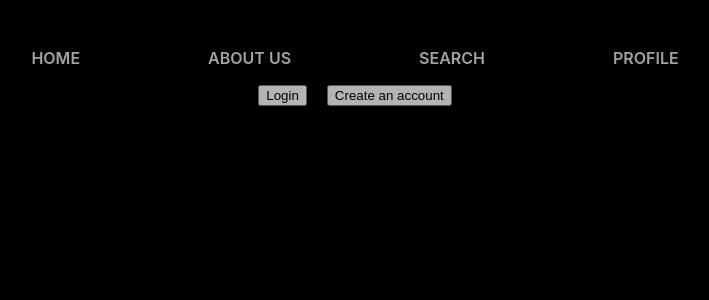
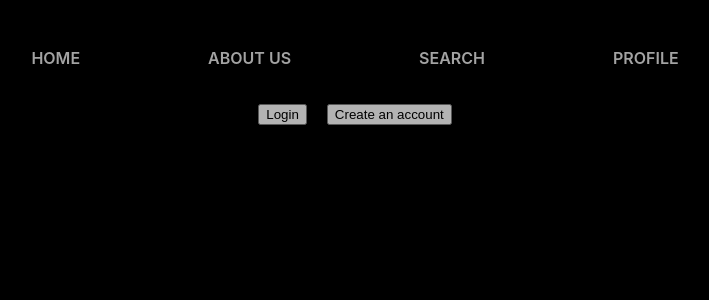
Before and after one commit to cctran96/Clear-Knowledge, a React (Create React App) app: page / in a window 1280 px wide. Shown: the top 300 px of the page, without its empty margins (285-994 px from the left). Built offline with nearby package versions, Linux system fonts and the light colour scheme; data requests are answered from the project's data file.

Commit message:
minor changes

```diff
--- a/src/App.css
+++ b/src/App.css
@@ -178,6 +178,7 @@ body {
 }
 
 button {
+  margin-top: 20px;
   margin-left: 10px;
   margin-right: 10px;
 }
```
